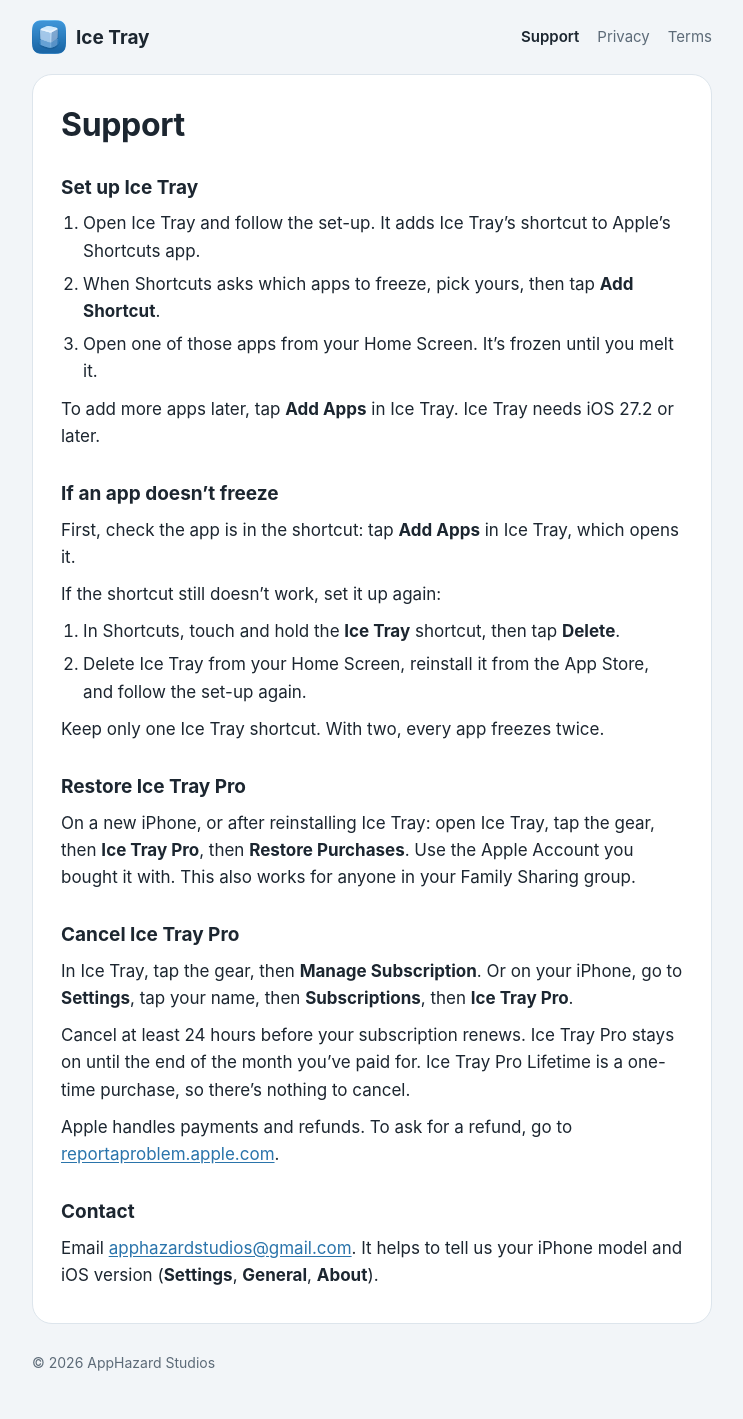
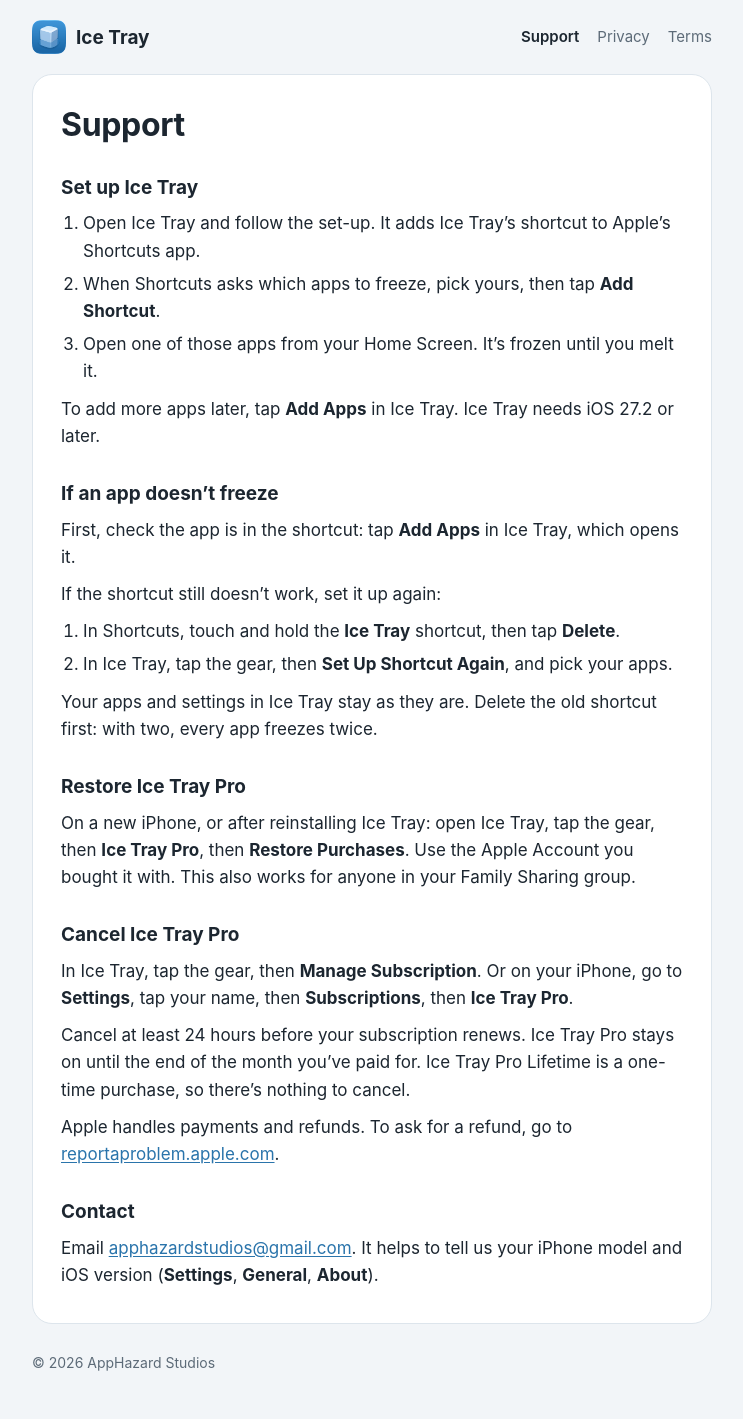
Before and after one commit to AppHazard-Studios/ice-tray-site, a Jekyll site: the page built from support.md, in a window 1280 px wide. Shown: the whole page, without its empty margins (268-1011 px from the left). Built offline with Jekyll 4.4.1, drawn with Linux system fonts in a browser that asks for light colours.

Commit message:
Support: set the shortcut up again from Settings, Set Up Shortcut Again (lane H), no reinstall
Co-Authored-By: Claude Opus 5.5 <noreply@anthropic.com>

```diff
--- a/support.md
+++ b/support.md
@@ -21,9 +21,9 @@ First, check the app is in the shortcut: tap **Add Apps** in Ice Tray, which ope
 If the shortcut still doesn't work, set it up again:
 
 1. In Shortcuts, touch and hold the **Ice Tray** shortcut, then tap **Delete**.
-2. Delete Ice Tray from your Home Screen, reinstall it from the App Store, and follow the set-up again.
+2. In Ice Tray, tap the gear, then **Set Up Shortcut Again**, and pick your apps.
 
-Keep only one Ice Tray shortcut. With two, every app freezes twice.
+Your apps and settings in Ice Tray stay as they are. Delete the old shortcut first: with two, every app freezes twice.
 
 ## Restore Ice Tray Pro
 
```
